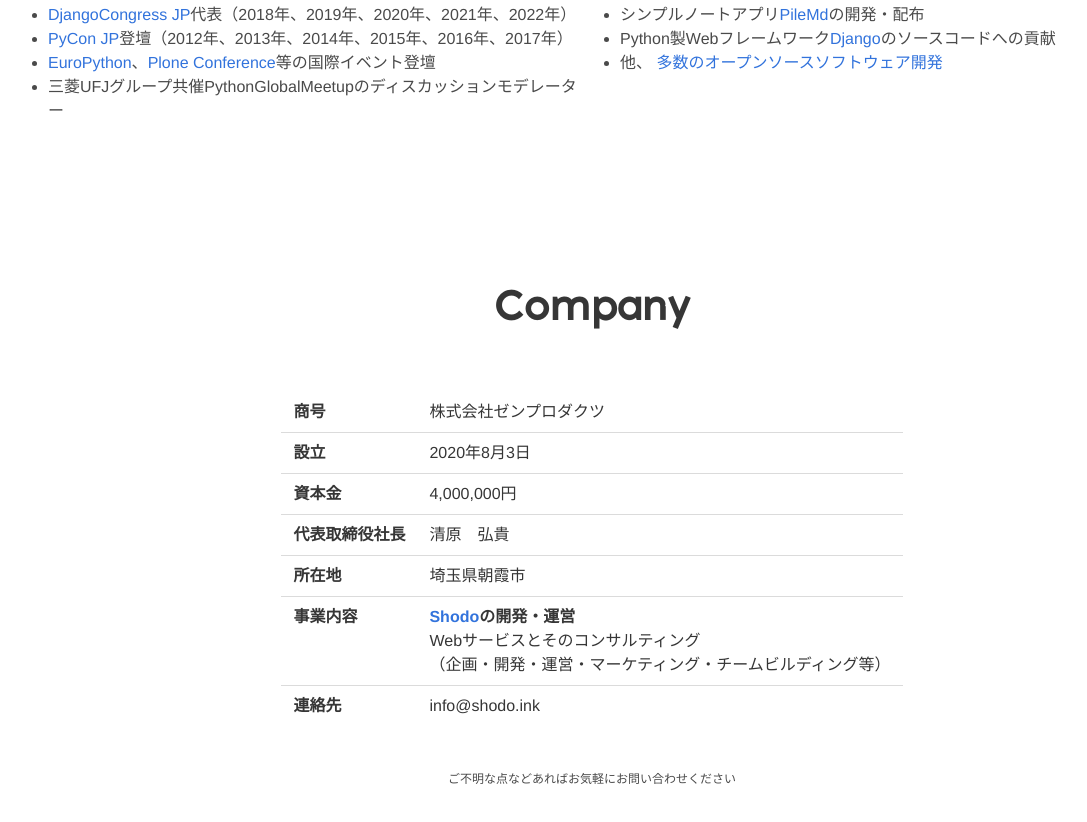
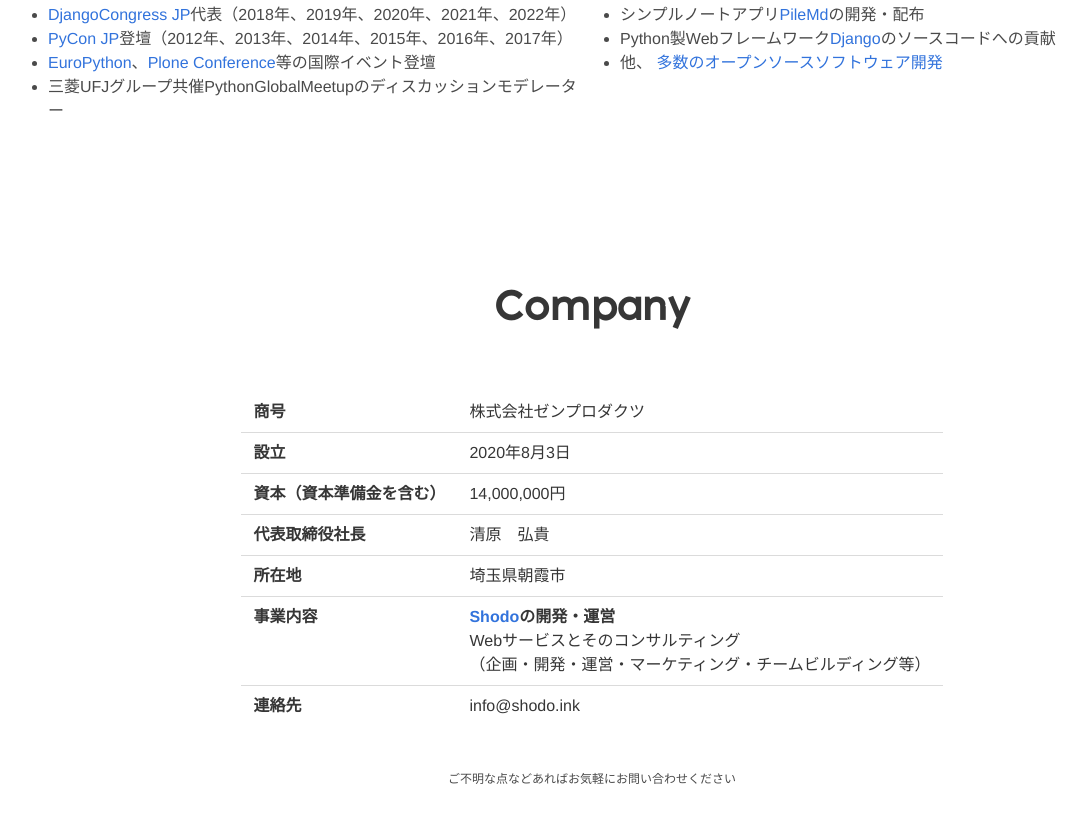
Before and after one commit to zenproducts/we.shodo.ink, a plain HTML site: page docs/index.html in a window 1280 px wide. Shown: the part 5817-6639 px from the top of the page, without its empty margins (48-1135 px from the left). Drawn offline with Linux system fonts and the light colour scheme.

Commit message:
Updated assets.

```diff
--- a/docs/index.html
+++ b/docs/index.html
@@ -200,8 +200,8 @@
         <td>2020年8月3日</td>
       </tr>
       <tr>
-        <th>資本金</th>
-        <td>4,000,000円</td>
+        <th>資本（資本準備金を含む）</th>
+        <td>14,000,000円</td>
       </tr>
       <tr>
         <th>代表取締役社長</th>
```
